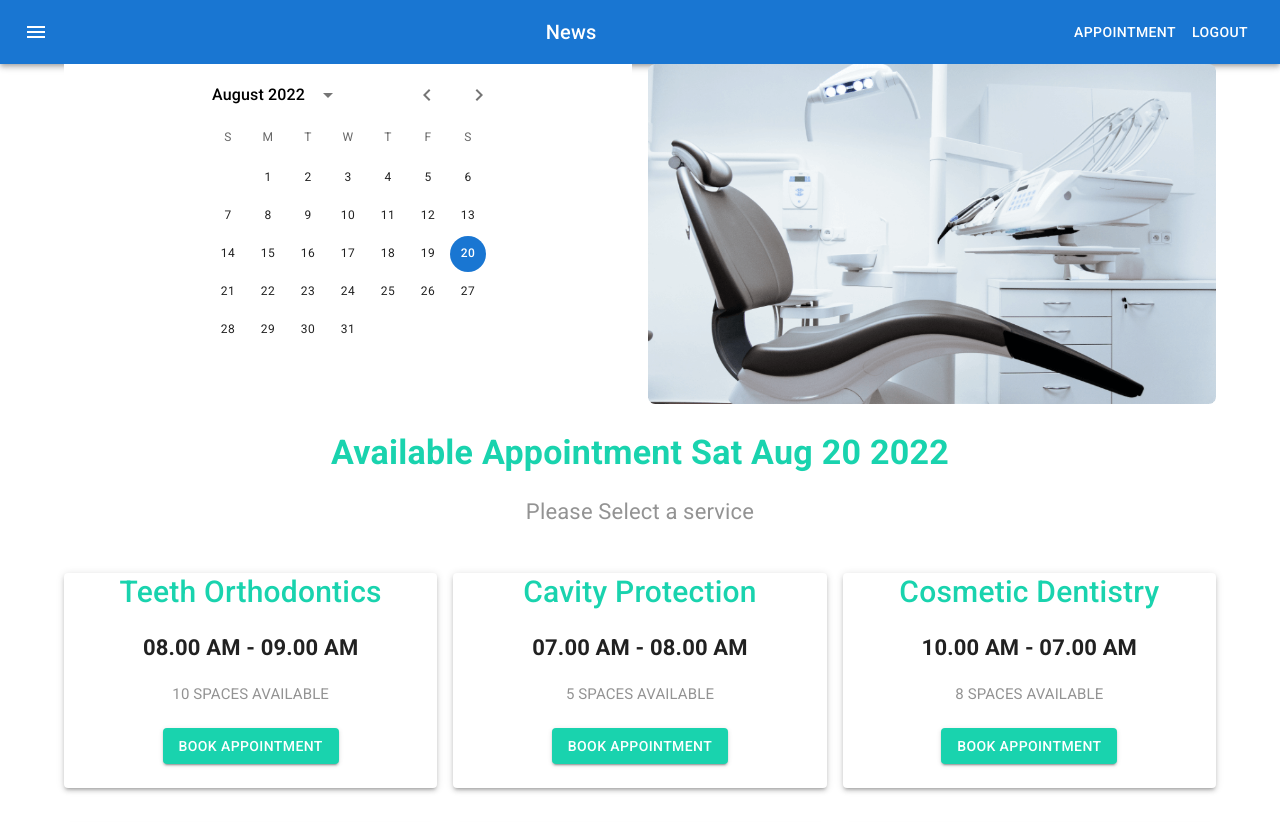
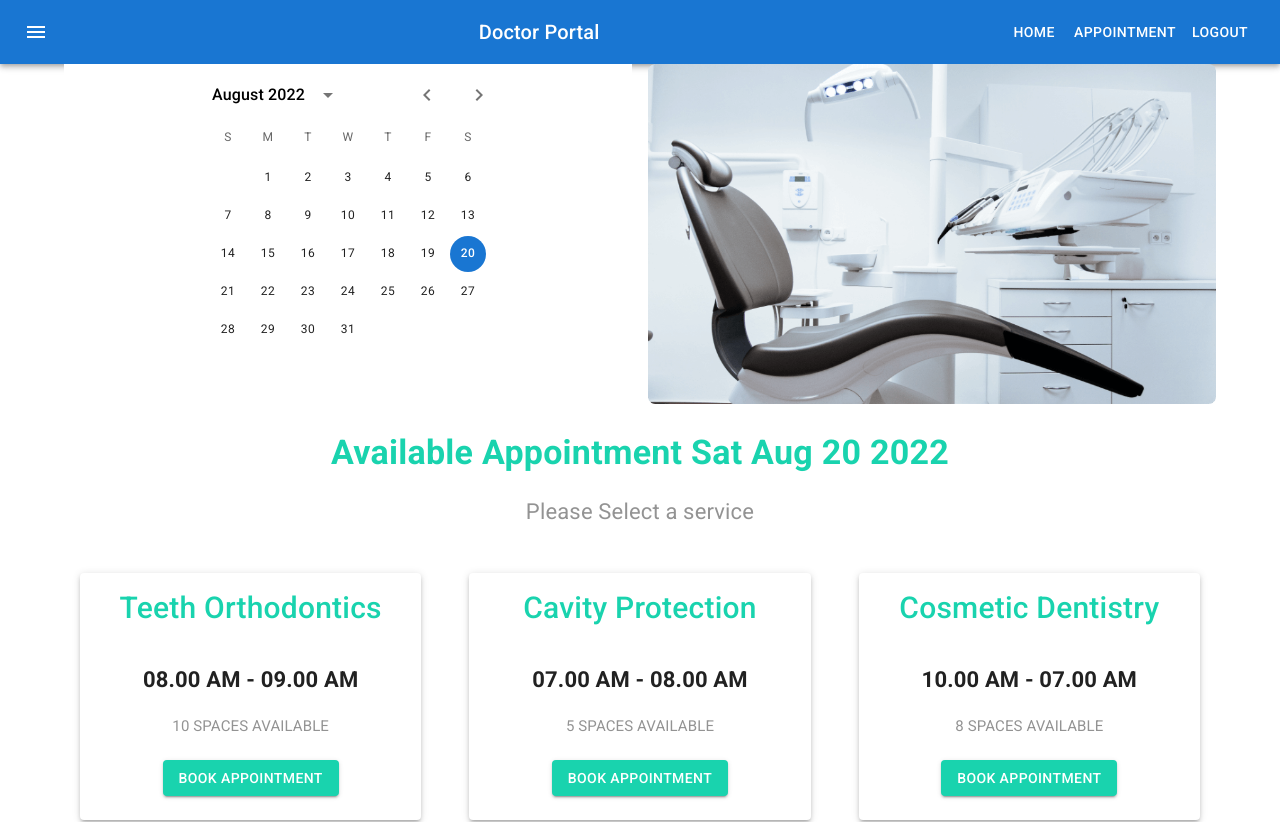
Before and after one commit to Rubai-Rahman/Doctor-Portal, a React (Create React App) app: page /appointment in a window 1280 px wide. Shown: the top 822 px of the page. Built offline with nearby package versions, Linux system fonts and the light colour scheme; no server answers; sample sign-in values are in the browser's storage.

Commit message:
Private route completed

```diff
--- a/src/Pages/Appointment/Booking/Booking.js
+++ b/src/Pages/Appointment/Booking/Booking.js
@@ -11,10 +11,16 @@ const Booking = ({ booking, date }) => {
   return (
     <>
       <Grid item xs={12} sm={6} md={4}>
-        <Paper elevation={3}>
+        <Paper elevation={3} sx={{ margin: 2 }}>
           <Typography
             variant="h4"
-            sx={{ mt: 3, fontWeight: 500, fontSize: 30, color: "#19D3AE" }}
+            sx={{
+              mt: 3,
+              fontWeight: 500,
+              fontSize: 30,
+              color: "#19D3AE",
+              padding: 2,
+            }}
           >
             {name}
           </Typography>
--- a/src/Pages/Appointment/BookingModal/BookingModal.js
+++ b/src/Pages/Appointment/BookingModal/BookingModal.js
@@ -25,6 +25,7 @@ const BookingModal = ({ booking, handleClose, openBooking, date }) => {
     email: user.email,
     phone: "",
   };
+
   const [bookingInfo, setBookingInfo] = useState(initialInfo);
 
   const handleOnBlur = (e) => {
@@ -32,19 +33,19 @@ const BookingModal = ({ booking, handleClose, openBooking, date }) => {
     const value = e.target.value;
     const newInfo = { ...bookingInfo };
     newInfo[field] = value;
-    console.log(newInfo);
-    setBookingInfo(newInfo);
-    console.log(newInfo);
+    console.log(newInfo)
+    setBookingInfo(newInfo)
+
   };
+  console.log("hello");
 
   const handleBooking = (e) => {
     const appointment = {
-      ...bookingInfo,
       time,
       serviceName: name,
       date: date.toLocalDateString(),
     };
-    console.log(appointment);
+
     e.preventDefault();
     handleClose();
   };
@@ -81,31 +82,23 @@ const BookingModal = ({ booking, handleClose, openBooking, date }) => {
             />
             <TextField
               style={{ width: "90%" }}
-              id="filled-disabled"
               name="patientName"
               onBlur={handleOnBlur}
               defaultValue={user.displayName}
             />
             <TextField
               style={{ width: "90%", m: 1 }}
-              id="filled-disabled"
               name="email"
               onBlur={handleOnBlur}
               defaultValue={user.email}
             />
             <TextField
               style={{ width: "90%" }}
-              id="filled-disabled"
               name="phone"
               onBlur={handleOnBlur}
               defaultValue="Phone Number"
             />
-            <TextField
-              disabled
-              style={{ width: "90%" }}
-              id="filled-disabled"
-              defaultValue={date}
-            />
+            <TextField disabled style={{ width: "90%" }} defaultValue={date} />
             <Button
               type="submit"
               variant="contained"
@@ -114,8 +107,8 @@ const BookingModal = ({ booking, handleClose, openBooking, date }) => {
                 my: 1,
                 mr: 6,
                 backgroundImage:
-                "linear-gradient(90deg, #19D3AE -22.5%, #0FCFEC 120.83%)",
-              color: "white",
+                  "linear-gradient(90deg, #19D3AE -22.5%, #0FCFEC 120.83%)",
+                color: "white",
                 float: "right",
               }}
             >
--- a/src/Pages/Login/Login/Login.js
+++ b/src/Pages/Login/Login/Login.js
@@ -23,7 +23,6 @@ const Login = () => {
     const field = e.target.name;
     const newLoginData = { ...loginData };
     newLoginData[field] = value;
-    console.log(newLoginData);
     setLoginData(newLoginData);
   };
 
--- a/src/Pages/Login/Register/Register.js
+++ b/src/Pages/Login/Register/Register.js
@@ -24,7 +24,7 @@ const Register = () => {
     const field = e.target.name;
     const newLoginData = { ...loginData };
     newLoginData[field] = value;
-    console.log(newLoginData);
+
     setLoginData(newLoginData);
   };
 
--- a/src/Pages/PrivateRoute/PrivateRoute.js
+++ b/src/Pages/PrivateRoute/PrivateRoute.js
@@ -1,15 +1,19 @@
+import { CircularProgress } from "@mui/material";
 import React from "react";
 import { Navigate, Outlet, useLocation } from "react-router-dom";
 import useAuth from "../../hooks/useAuth";
 
 const PrivateRoute = () => {
   const location = useLocation();
-  const auth = useAuth();
-  return auth ? (
-    <Outlet />
-  ) : (
-    <Navigate to="/login" replace state={{ from: location }} />
-  );
+  const { user, isLoading } = useAuth();
+  if (isLoading) {
+    return <CircularProgress />;
+  } else
+    return user.email ? (
+      <Outlet />
+    ) : (
+      <Navigate to="/login" replace state={{ from: location }} />
+    );
 };
 
 export default PrivateRoute;
--- a/src/Pages/Shared/Navigation/Navigation.js
+++ b/src/Pages/Shared/Navigation/Navigation.js
@@ -25,8 +25,14 @@ const Navigation = () => {
             <MenuIcon />
           </IconButton>
           <Typography variant="h6" component="div" sx={{ flexGrow: 1 }}>
-            News
+           Doctor Portal
           </Typography>
+          <Link
+            style={{ textDecoration: "none", fontSize: 20, color: "white" }}
+            to="/"
+          >
+            <Button color="inherit">Home</Button>
+          </Link>
           <Link
             style={{ textDecoration: "none", fontSize: 20, color: "white" }}
             to="/appointment"
--- a/src/contexts/AuthProvider.js
+++ b/src/contexts/AuthProvider.js
@@ -4,7 +4,7 @@ import useFirebase from "../hooks/useFirebase";
 
 export const AuthContext = createContext(null);
 const AuthProvider = ({ children }) => {
-  const allContexts = useFirebase();
+  const allContexts =useFirebase();
   return (
     <AuthContext.Provider value={allContexts}>{children}</AuthContext.Provider>
   );
--- a/src/hooks/useFirebase.js
+++ b/src/hooks/useFirebase.js
@@ -21,6 +21,7 @@ const useFirebase = () => {
   const [authError, setAuthError] = useState("");
 
   //login user
+
   const loginUser = (email, password, location, navigate) => {
     setIsLoading(true);
     signInWithEmailAndPassword(auth, email, password)
@@ -96,7 +97,7 @@ const useFirebase = () => {
       setIsLoading(false);
     });
     return () => unsubscribed;
-  }, []);
+  }, [auth]);
 
   // logout
   const logOut = () => {
```
Also changed, not shown: src/index.js (+6 -6 lines).
